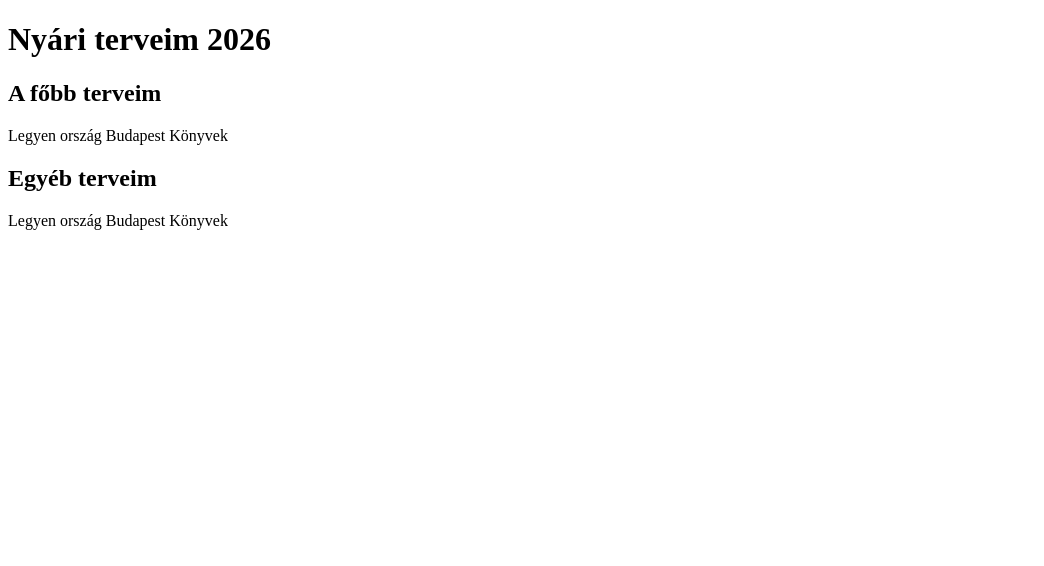
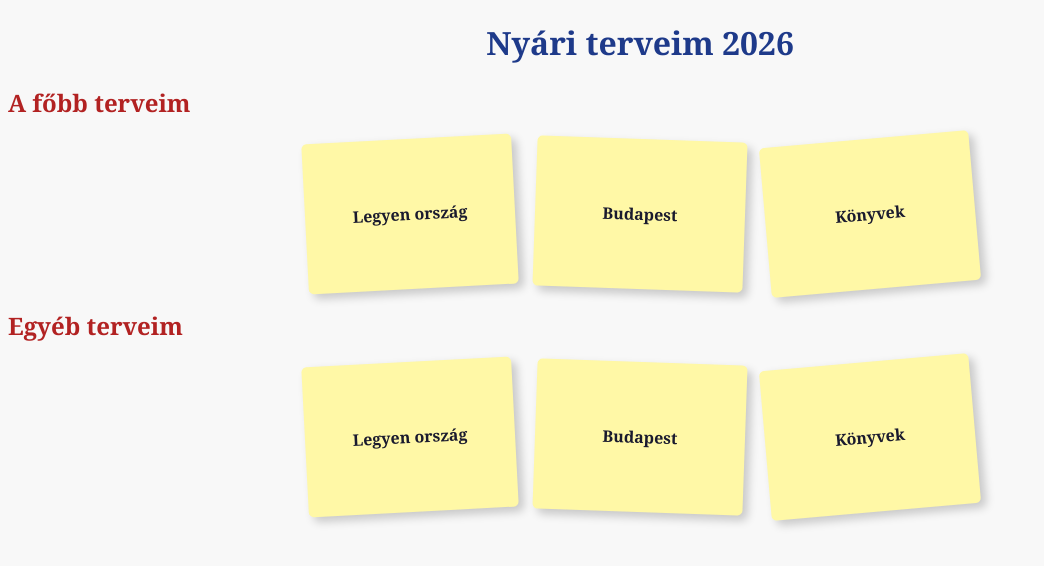
Before and after one commit to wolxfxgirl/Kaveczki_Roxana_Dalma_Nyar_2026, a plain HTML site: page index.html in a window 1280 px wide. Shown: the whole page, without its empty margins (0-1044 px from the left). Drawn offline with Linux system fonts and the light colour scheme.

Commit message:
Alap design hozzá adva

```diff
--- a/index.html
+++ b/index.html
@@ -4,24 +4,25 @@
     <meta charset="UTF-8">
     <meta name="viewport" content="width=device-width, initial-scale=1.0">
     <title>Nyári programok</title>
+    <link rel="stylesheet" href="style.css">
+</head>
 
-</head>
 <body>
     <h1>Nyári terveim 2026</h1>
+
     <h2>A főbb terveim</h2>
 
-    <td>
-        <th>Legyen ország</th>
-        <th>Budapest</th>
-        <th>Könyvek</th>
-    </td>
+    <div class="notes">
+        <div class="sticky">Legyen ország</div>
+        <div class="sticky">Budapest</div>
+        <div class="sticky">Könyvek</div>
+    </div>
 
     <h2>Egyéb terveim</h2>
 
-    <td>
-        <th>Legyen ország</th>
-        <th>Budapest</th>
-        <th>Könyvek</th>
-    </td>
+    <div class="notes">
+        <div class="sticky">Legyen ország</div>
+        <div class="sticky">Budapest</div>
+        <div class="sticky">Könyvek</div>
+    </div>
 </body>
-</html>
--- a/style.css
+++ b/style.css
@@ -0,0 +1,59 @@
+body {
+    background-color: #F8F8F8;
+    color: #1A1A2E;
+    font-family: Georgia, serif;
+}
+
+.page {
+    background: white;
+    max-width: 900px;
+    margin: auto;
+    padding: 30px;
+    border-radius: 12px;
+    box-shadow: 0 4px 15px rgba(0,0,0,0.1);
+}
+
+h1 {
+    color: #1E3A8A;
+    text-align: center;
+}
+
+h2 {
+    color: #B22222;
+}
+
+.notes {
+    display: flex;
+    justify-content: center;
+    gap: 20px;
+    flex-wrap: wrap;
+}
+
+.sticky {
+    width: 180px;
+    min-height: 120px;
+
+    background-color: #fff8a6;
+
+    padding: 15px;
+
+    box-shadow: 5px 5px 10px rgba(0,0,0,0.2);
+
+    border-radius: 5px;
+
+    font-weight: bold;
+
+    transform: rotate(-3deg);
+
+    display: flex;
+    align-items: center;
+    justify-content: center;
+}
+
+.sticky:nth-child(2) {
+    transform: rotate(2deg);
+}
+
+.sticky:nth-child(3) {
+    transform: rotate(-5deg);
+}
```
